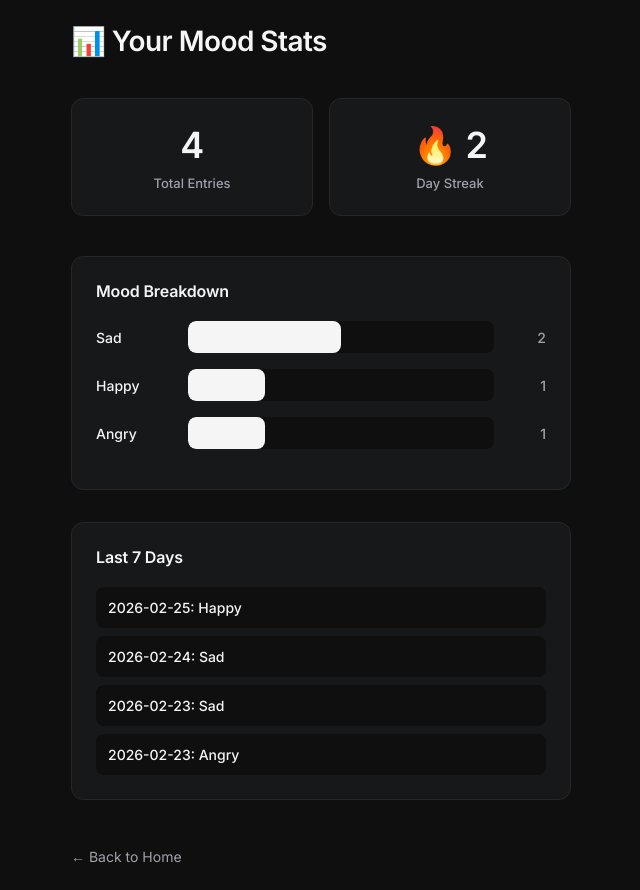
After one commit to aryanscodingden/mood-tracker-flask, a Flask app: page /stats in a window 1280 px wide. The commit adds this page. Shown: the whole page, without its empty margins (319-959 px from the left). Run offline with Flask 3, Linux system fonts and the light colour scheme; data comes from the database, SQL or seed files in the repository; both versions use the stored data as it was after the commit.

Commit message:
3 routes implemented

```diff
--- a/app.py
+++ b/app.py
@@ -3,6 +3,7 @@ import sqlite3
 from datetime import datetime
 from calendar import monthrange
 import os
+from datetime import datetime, timedelta
 
 app = Flask(__name__)
 
@@ -102,5 +103,38 @@ def calendar():
                              first_day_weekday=first_day_weekday,
                              num_days=num_days)
 
+@app.route("/stats")
+def stats():
+    init_db()
+    with get_db() as db:
+        total_moods = db.execute("SELECT COUNT(*) FROM moods").fetchone()[0]
+
+        mood_counts = db.execute(
+            "SELECT mood, COUNT(*) as count from moods GROUP BY mood ORDER BY count DESC"
+        ).fetchall()
+
+        all_dates = db.execute("SELECT DISTINCT date FROM moods ORDER BY date DESC").fetchall()
+        streak = 0
+        if all_dates:
+            current_date = datetime.now().date()
+            for date_row in all_dates:
+                date_obj = datetime.strptime(date_row[0], "%Y-%m-%d").date()
+                if date_obj == current_date or (streak > 0 and date_obj == current_date - timedelta(days=streak)):
+                    streak += 1
+                    current_date = date_obj
+                else:
+                    break
+
+        recent_moods = db.execute(
+            "SELECT date, mood FROM moods WHERE date >= date('now', '-7 days') ORDER BY date DESC"
+        ).fetchall()
+
+        return render_template("stats.html",
+                total_moods=total_moods,
+                mood_counts=mood_counts,
+                streak=streak,
+                recent_moods=recent_moods)
+
+
 if __name__ == "__main__":
     app.run(debug=True, port=5001)
--- a/static/styles.css
+++ b/static/styles.css
@@ -100,7 +100,7 @@ h2 {
     flex-direction: column;
     align-items: center;
     justify-content: center;
-    font-size: 11px;
+    font-size: 16px;
     color: #A1A1AA;
     border-radius: 6px;
     transition: all 0.2s ease;
@@ -140,6 +140,7 @@ h2 {
     font-weight: 500;
     text-align: center;
     transition: all 0.2s ease;
+    margin-top: 12px;
 }
 
 .btn:hover {
@@ -185,3 +186,134 @@ h2 {
 .back-link:hover {
     color: #F5F5F5;
 }
+
+/* Stats Page Styles */
+.stats-container {
+    display: grid;
+    grid-template-columns: repeat(2, 1fr);
+    gap: 16px;
+    margin-bottom: 40px;
+    max-width: 500px;
+    width: 100%;
+}
+
+.stat-card {
+    background: #17181A;
+    border: 1px solid #24262B;
+    border-radius: 12px;
+    padding: 24px;
+    text-align: center;
+    transition: all 0.2s ease;
+}
+
+.stat-card:hover {
+    border-color: #3F3F46;
+}
+
+.stat-card h2 {
+    font-size: 36px;
+    font-weight: 600;
+    margin-bottom: 8px;
+    color: #F5F5F5;
+    text-transform: none;
+    letter-spacing: -0.02em;
+}
+
+.stat-card p {
+    font-size: 13px;
+    color: #A1A1AA;
+    font-weight: 500;
+}
+
+.mood-breakdown {
+    background: #17181A;
+    border: 1px solid #24262B;
+    border-radius: 12px;
+    padding: 24px;
+    margin-bottom: 32px;
+    max-width: 500px;
+    width: 100%;
+}
+
+.mood-breakdown h2 {
+    font-size: 16px;
+    font-weight: 600;
+    margin-bottom: 20px;
+    color: #F5F5F5;
+    text-transform: none;
+    letter-spacing: -0.01em;
+}
+
+.mood-bar {
+    display: flex;
+    align-items: center;
+    gap: 12px;
+    margin-bottom: 16px;
+}
+
+.mood-label {
+    font-size: 14px;
+    color: #F5F5F5;
+    min-width: 80px;
+    font-weight: 500;
+}
+
+.bar {
+    flex: 1;
+    height: 32px;
+    background: #0F0F10;
+    border-radius: 8px;
+    overflow: hidden;
+}
+
+.bar-fill {
+    height: 100%;
+    background: #F5F5F5;
+    transition: width 0.5s ease;
+    border-radius: 8px;
+}
+
+.mood-count {
+    font-size: 14px;
+    color: #A1A1AA;
+    min-width: 40px;
+    text-align: right;
+    font-weight: 500;
+}
+
+.recent-trend {
+    background: #17181A;
+    border: 1px solid #24262B;
+    border-radius: 12px;
+    padding: 24px;
+    margin-bottom: 24px;
+    max-width: 500px;
+    width: 100%;
+}
+
+.recent-trend h2 {
+    font-size: 16px;
+    font-weight: 600;
+    margin-bottom: 20px;
+    color: #F5F5F5;
+    text-transform: none;
+    letter-spacing: -0.01em;
+}
+
+.recent-trend ul {
+    list-style: none;
+}
+
+.recent-trend li {
+    font-size: 14px;
+    color: #F5F5F5;
+    padding: 12px;
+    background: #0F0F10;
+    border-radius: 8px;
+    margin-bottom: 8px;
+    font-weight: 500;
+}
+
+.recent-trend li:last-child {
+    margin-bottom: 0;
+}
--- a/templates/home.html
+++ b/templates/home.html
@@ -45,15 +45,14 @@
                 {% set date_str = "%04d-%02d-%02d"|format(year, month, day) %}
                 {% set mood = mood_dict.get(date_str) %}
                 <div class="cal-cell {% if mood %}has-mood{% endif %}">
-                    <div class="cal-day">{{ day }}</div>
                     {% if mood %}
-                    <div class="cal-emoji">
                         {% if mood == 'Happy' %}😊
                         {% elif mood == 'Sad' %}😢
                         {% elif mood == 'Angry' %}😠
                         {% elif mood == 'Tired' %}😴
                         {% endif %}
-                    </div>
+                    {% else %}
+                    <div class="cal-day">{{ day }}</div>
                     {% endif %}
                 </div>
                 {% endfor %}
@@ -61,6 +60,7 @@
         </div>
 
         <a class="btn" href="/add">+ Add mood</a>
+        <a class="btn" href="/stats">View Stats</a>
     </div>
 </body>
 </html>
--- /dev/null
+++ b/templates/stats.html
@@ -0,0 +1,50 @@
+<!DOCTYPE html>
+<html lang="en">
+<head>
+    <meta charset="UTF-8">
+    <meta name="viewport" content="width=device-width, initial-scale=1.0">
+    <title>Stats</title>
+    <link rel="stylesheet" href="/static/styles.css">
+</head>
+<body>
+    <div class="home-container">
+        <h1>📊 Your Mood Stats</h1>
+
+        <div class="stats-container">
+            <div class="stat-card">
+                <h2>{{ total_moods }}</h2>
+                <p>Total Entries</p>
+            </div>
+
+            <div class="stat-card">
+                <h2>🔥 {{ streak }}</h2>
+                <p>Day Streak</p>
+            </div>
+        </div>
+
+        <div class="mood-breakdown">
+            <h2>Mood Breakdown</h2>
+            {% for mood, count in mood_counts %}
+            <div class="mood-bar">
+                <span class="mood-label">{{ mood }}</span>
+                <div class="bar">
+                    <div class="bar-fill" style="width: {{ (count / total_moods * 100) if total_moods > 0 else 0 }}%;"></div>
+                </div>
+                <span class="mood-count">{{ count }}</span>
+            </div>
+            {% endfor %}
+        </div>
+
+    <div class="recent-trend">
+        <h2>Last 7 Days</h2>
+        <ul>
+            {% for date, mood in recent_moods %}
+            <li>{{ date }}: {{ mood }}</li>
+            {% endfor %}
+        </ul>
+    </div>
+
+    <a href="/" class="back-link">← Back to Home</a>
+    </div>
+</body>
+</html>
```
Also changed, not shown: moods.db.
